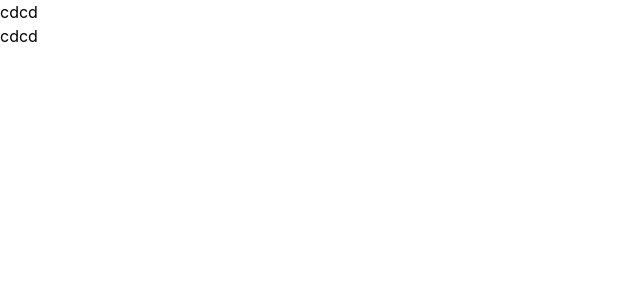
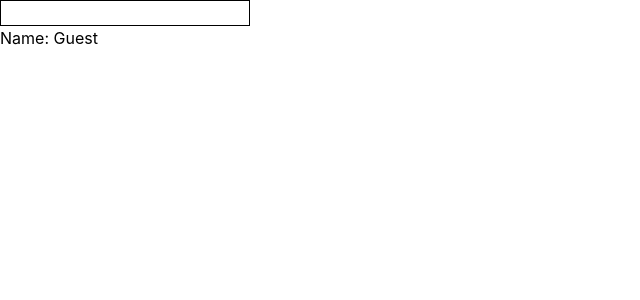
Before and after one commit to javohir-jafarov/reactjs, a React (Vite) app: page / in a window 1280 px wide. Shown: the top 300 px of the page, without its empty margins (0-640 px from the left). Built offline with nearby package versions, Linux system fonts and the light colour scheme.

Commit message:
done with text input

```diff
--- a/src/App.jsx
+++ b/src/App.jsx
@@ -2,14 +2,17 @@ import react, { useState } from "react";
 
 function App() {
 
-  let [name, setName] = useState('cdcd')
+  let [name, setName] = useState('Guest')
 
+
+  function nameHandler(e) {
+    setName(e.target.value)
+  }
   return (
     <>
-      <input type="text" value={name}
-      onChange={(e) => setName(e.target.value)}/>
+      <input onChange={nameHandler} className="border" type="text" name="" id="text" />
+      <p>Name: {name}</p>
 
-      <p>{name}</p>
     </>
   );
 }
```
